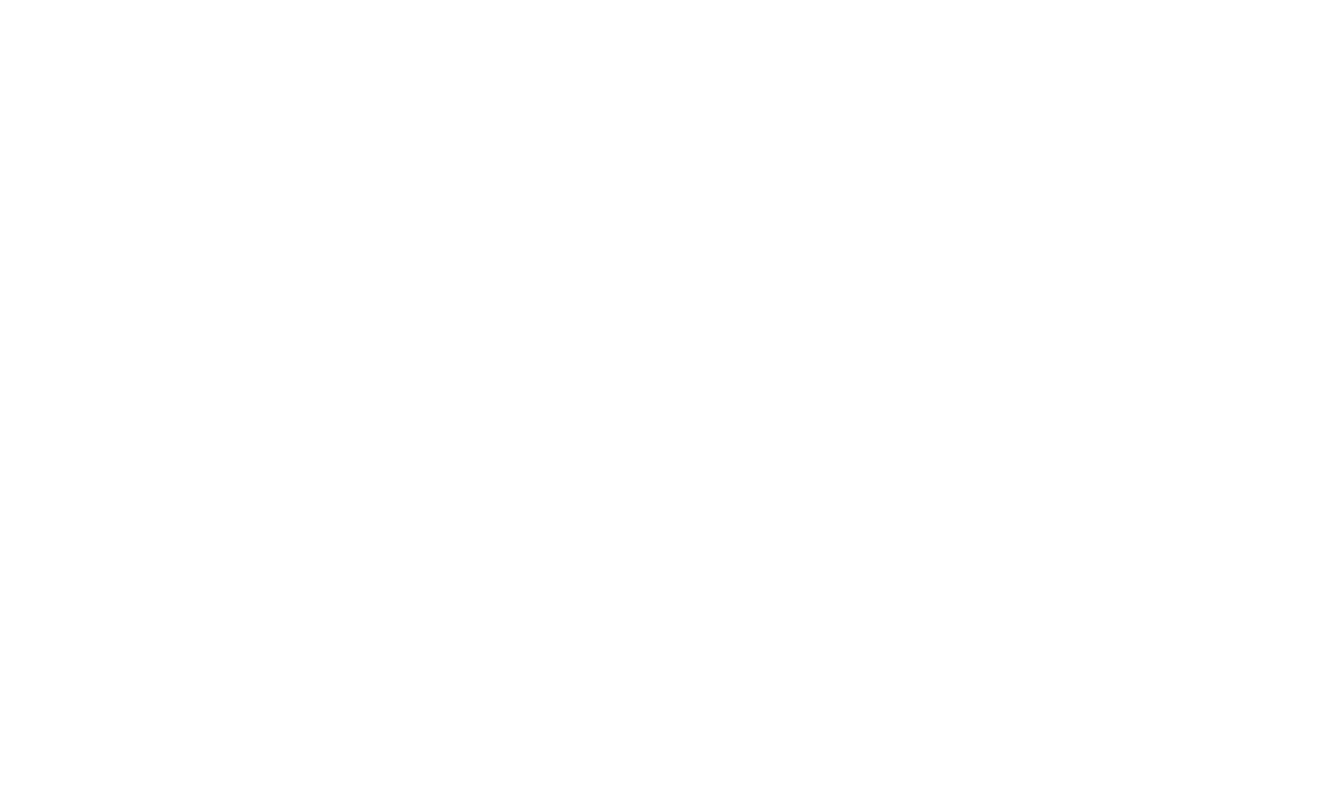
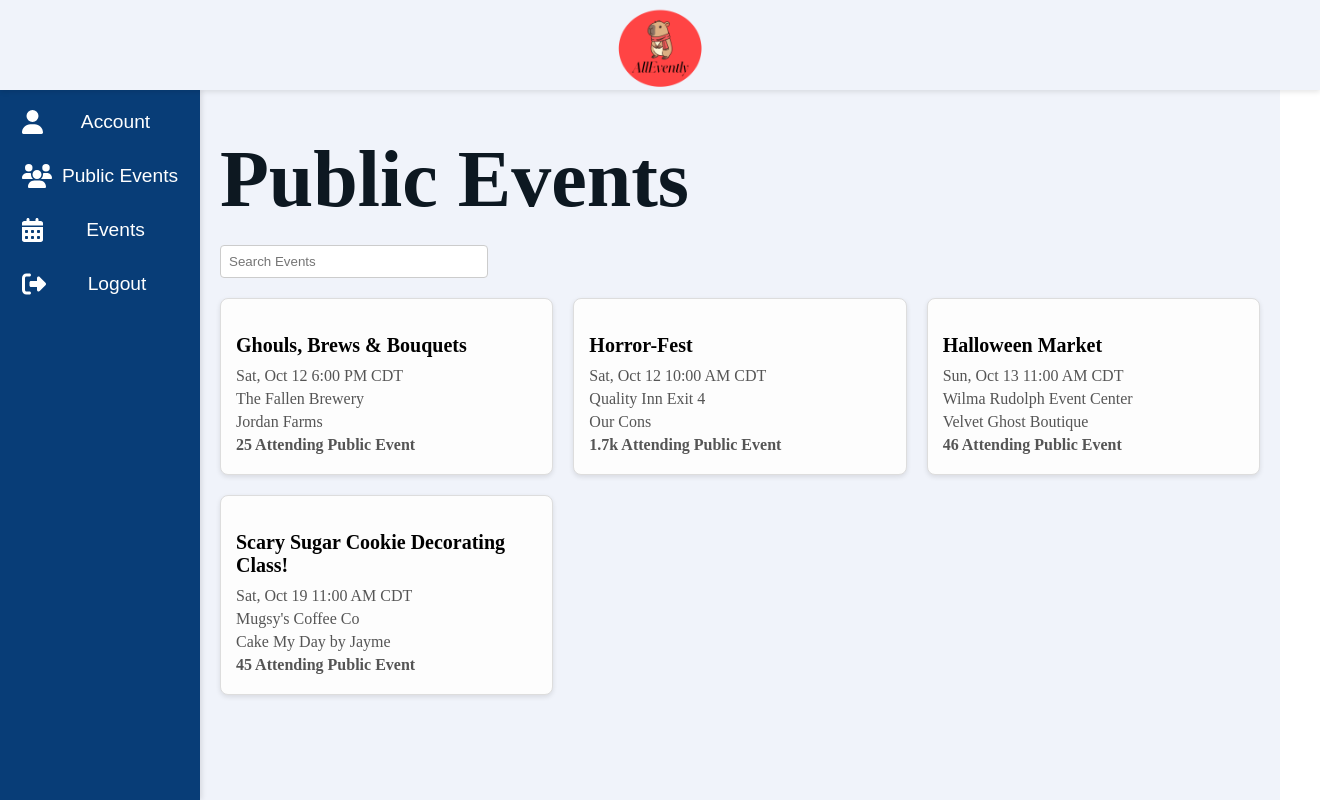
Before and after one commit to plewis10apsu/AllEvently, a Vue app in the folder AllEventlyProjectFiles/frontend/: page /public in a window 1280 px wide. Before the commit this address had no page. Shown: the whole page, 1320 px wide, since content can reach past the window. Built offline with nearby package versions, Linux system fonts and the light colour scheme; what vue3-google-login would draw is missing.

Commit message:
Added Public Events page, and Account page. Also, user is redirected to login page when the Logout button is pressed.

```diff
--- /dev/null
+++ b/AllEventlyProjectFiles/frontend/src/components/Account.vue
@@ -0,0 +1,69 @@
+<script setup lang="ts">
+import {ref} from "vue";
+import TopPanel from "@/components/TopPanel.vue";
+import Sidebar from "./Sidebar.vue";
+import logo from "@/assets/AllEventlyLogo.png";
+
+const isSidebarVisible = ref(true);
+const firstName = ref("Jane");
+const lastName = ref("Smith");
+
+function resetPassword() {
+  // Logic for resetting password can be added here
+  alert("Password reset link sent to your email.");
+}
+
+function saveChanges() {
+  // Logic for saving changes can be added here
+  alert("Account information saved.");
+}
+
+</script>
+
+<template>
+
+  <div class="page-layout account-page">
+    <TopPanel :logo="logo" />
+      <Sidebar :isVisible="isSidebarVisible"/>
+      <!-- Main content area -->
+      <main class="content-area account-content">
+        <div class="content-header">
+          <h1 class="main-title">Account Settings</h1>
+        </div>
+        <div class="form-container">
+          <label for="first-name">First Name:</label>
+          <input id="first-name" type="text" v-model="firstName" />
+
+          <label for="last-name">Last Name:</label>
+          <input id="last-name" type="text" v-model="lastName" />
+
+          <button @click="resetPassword" class="action-button">Reset Password</button>
+          <button @click="saveChanges" class="save-button">Save</button>
+        </div>
+      </main>
+  </div>
+
+</template>
+
+<style scoped>
+@import '@/styles/common.css';
+.account-page {
+  display: flex;
+}
+
+.form-container {
+  margin-top: 20px;
+  display: flex;
+  flex-direction: column;
+  gap: 10px;
+}
+
+.action-button, .save-button {
+  margin-top: 10px;
+}
+
+input {
+  padding: 5px;
+  margin-bottom: 5px;
+}
+</style>
--- a/AllEventlyProjectFiles/frontend/src/components/Events.vue
+++ b/AllEventlyProjectFiles/frontend/src/components/Events.vue
@@ -1,12 +1,13 @@
 <script setup lang="ts">
 import { ref, computed } from 'vue';
-import EventCard from './EventCard.vue';
+import TopPanel from "@/components/TopPanel.vue";
 import Sidebar from "./Sidebar.vue";
 import logo from '@/assets/AllEventlyLogo.png';
+import SearchBar from "@/components/SearchBar.vue";
+import EventCard from './EventCard.vue';
 import { Event } from '@/types/EventInterface';
 
 const activeTab = ref('attending');
-const searchQuery = ref('');
 const filterOption = ref('Upcoming Events');
 const isSidebarVisible = ref(true);
 const sidebarWidth = ref(200); // Default width
@@ -77,26 +78,19 @@ const editInvitation = (_event: any) => {
 };
 </script>
 <template>
-    <div class="events-page">
-        <!-- Top panel with toggle button and logo -->
-        <header class="top-panel">
-
-            <div class="logo">
-                <img :src="logo" alt="AllEvently Logo" class="logo-img"/>
-            </div>
-        </header>
-        <!-- Sidebar navigation panel -->
+    <div class="page-layout events-page">
+      <TopPanel :logo="logo" />
         <Sidebar :isVisible="isSidebarVisible"/>
         <!-- Main content area -->
-        <main class="events-content">
+        <main class="content-area events-content">
             <div class="content-header">
-                <h1 class="main-title">Events</h1>
+              <h1 class="main-title">Events</h1>
                 <div class="tabs">
                     <button :class="{ active: activeTab === 'attending' }" @click="activeTab = 'attending'">Attending</button>
                     <button :class="{ active: activeTab === 'hosting' }" @click="activeTab = 'hosting'">Hosting</button>
                 </div>
                 <div class="filters">
-                    <input type="text" placeholder="Search Events..." v-model="searchQuery"/>
+                  <SearchBar />
                     <select v-model="filterOption">
                         <option>Upcoming Events</option>
                     </select>
@@ -114,65 +108,7 @@ const editInvitation = (_event: any) => {
     </div>
 </template>
 <style scoped>
-
-.main-title {
-  font-size: 5rem;
-  font-weight: bold;
-  color: #0D1821;
-  margin-bottom: 20px;
-}
-
-.events-page {
-  display: flex;
-  flex-direction: row;
-  width: 100%;
-  margin: 0;
-  padding: 0;
-  box-sizing: border-box;
-  height: 100vh; /* Full viewport height */
-  overflow: hidden;
-}
-
-.top-panel {
-  position: absolute;
-  top: 0;
-  left: 0;
-  width: 100%;
-  height: 90px;
-  background-color: #f0f3fa;
-  color: white;
-  display: flex;
-  align-items: center;
-  justify-content: flex-start;
-  padding: 0 20px;
-  z-index: 10;
-  box-shadow: 0 2px 5px rgba(0, 0, 0, 0.1);
-}
-
-.logo {
-  display: flex;
-  justify-content: center;
-  align-items: center;
-  width: 100%;
-  margin: 20px 0;
-}
-
-.logo-img {
-  height: 120px;
-  width: auto;
-  margin-top: -20px;
-}
-
-.events-content {
-  margin-left: 0;
-  margin-top: 60px;
-  padding: 20px;
-  flex-grow: 1;
-  background-color: #f0f3fa;
-  min-height: calc(100vh - 90px);
-  overflow-y: auto;
-  transition: margin-left 0.3s;
-}
+@import '@/styles/common.css';
 
 .event-listings {
   display: flex;
--- /dev/null
+++ b/AllEventlyProjectFiles/frontend/src/components/Public.vue
@@ -0,0 +1,55 @@
+<script setup lang="ts">
+import {ref} from "vue";
+import TopPanel from "@/components/TopPanel.vue";
+import Sidebar from "./Sidebar.vue";
+import logo from "@/assets/AllEventlyLogo.png";
+import SearchBar from "@/components/SearchBar.vue";
+import PublicEventCard from './PublicEventCard.vue';
+
+const isSidebarVisible = ref(true);
+</script>
+
+<template>
+  <div class="page-layout public-page">
+    <TopPanel :logo="logo" />
+    <Sidebar :isVisible="isSidebarVisible"/>
+
+    <!-- Main content area -->
+    <main class="content-area public-content">
+      <div class="content-header">
+        <h1 class="main-title">Public Events</h1>
+        <div class="search-filter-container">
+          <SearchBar />
+          <!-- Add other filter buttons here -->
+        </div>
+      </div>
+
+      <!-- Events grid -->
+      <div class="events-grid">
+        <PublicEventCard title="Ghouls, Brews & Bouquets" date="Sat, Oct 12 6:00 PM CDT" venue="The Fallen Brewery" location="Jordan Farms" attendees="25" />
+        <PublicEventCard title="Horror-Fest" date="Sat, Oct 12 10:00 AM CDT" venue="Quality Inn Exit 4" location="Our Cons" attendees="1.7k" />
+        <PublicEventCard title="Halloween Market" date="Sun, Oct 13 11:00 AM CDT" venue="Wilma Rudolph Event Center" location="Velvet Ghost Boutique" attendees="46" />
+        <PublicEventCard title="Scary Sugar Cookie Decorating Class!" date="Sat, Oct 19 11:00 AM CDT" venue="Mugsy's Coffee Co" location="Cake My Day by Jayme" attendees="45" />
+        <!-- Add more EventCard components -->
+      </div>
+    </main>
+  </div>
+</template>
+
+<style scoped>
+@import '@/styles/common.css';
+
+.search-filter-container {
+  display: flex;
+  justify-content: space-between;
+  align-items: center;
+  margin-bottom: 20px;
+}
+
+.events-grid {
+  display: grid;
+  grid-template-columns: repeat(auto-fill, minmax(250px, 1fr));
+  gap: 20px;
+  margin-top: 20px;
+}
+</style>
--- /dev/null
+++ b/AllEventlyProjectFiles/frontend/src/components/PublicEventCard.vue
@@ -0,0 +1,48 @@
+<template>
+  <div class="public-event-card">
+    <h3 class="event-title">{{ title }}</h3>
+    <div class="event-details">
+      <p class="event-date">{{ date }}</p>
+      <p class="event-venue">{{ venue }}</p>
+      <p class="event-location">{{ location }}</p>
+      <p class="event-attendees">{{ attendees }} Attending Public Event</p>
+    </div>
+  </div>
+</template>
+
+<script setup lang="ts">
+defineProps({
+  title: String,
+  date: String,
+  venue: String,
+  location: String,
+  attendees: [String, Number],
+});
+</script>
+
+<style scoped>
+.public-event-card {
+  padding: 15px;
+  border: 1px solid #ddd;
+  border-radius: 8px;
+  background-color: #fdfdfd;
+  box-shadow: 0 2px 5px rgba(0, 0, 0, 0.1);
+}
+
+.event-title {
+  font-size: 1.25em;
+  margin-bottom: 10px;
+  font-weight: bold;
+}
+
+.event-details p {
+  margin: 5px 0;
+  color: #555;
+}
+
+.event-attendees {
+  font-weight: bold;
+  margin-top: 10px;
+  color: #333;
+}
+</style>
--- /dev/null
+++ b/AllEventlyProjectFiles/frontend/src/components/SearchBar.vue
@@ -0,0 +1,18 @@
+<script setup lang="ts">
+
+</script>
+
+<template>
+  <div class="search-container">
+    <input type="text" placeholder="Search Events" class="search-bar" />
+  </div>
+</template>
+
+<style scoped>
+.search-bar {
+  width: 250px;
+  padding: 8px;
+  border: 1px solid #ccc;
+  border-radius: 4px;
+}
+</style>
--- a/AllEventlyProjectFiles/frontend/src/components/Sidebar.vue
+++ b/AllEventlyProjectFiles/frontend/src/components/Sidebar.vue
@@ -1,6 +1,7 @@
 <script setup lang="ts">
 import { defineProps, PropType } from 'vue';
 import { FontAwesomeIcon } from '@fortawesome/vue-fontawesome';
+import router from "@/router";
 
 type NavItem = {
   label: string;
@@ -16,17 +17,16 @@ defineProps({
   navItems: {
     type: Array as PropType<NavItem[]>,
     default: () => [
-      { label: 'Account', path: '/profile', icon: ['fas', 'user'] },
-      { label: 'Public Events', path: '/dashboard', icon: ['fas', 'users'] },
+      { label: 'Account', path: '/account', icon: ['fas', 'user'] },
+      { label: 'Public Events', path: '/public', icon: ['fas', 'users'] },
       { label: 'Events', path: '/events', icon: ['fas', 'calendar-alt'] },
-      { label: 'Logout', path: '/login', icon: ['fas', 'right-from-bracket'] },
+      { label: 'Logout', path: '/', icon: ['fas', 'right-from-bracket'] },
     ],
   },
 });
 
 const navigateTo = (path: string) => {
-  // Logic for navigation, e.g., using Vue Router
-  window.location.href = path;
+  router.push(path);
 };
 </script>
 
--- /dev/null
+++ b/AllEventlyProjectFiles/frontend/src/components/TopPanel.vue
@@ -0,0 +1,47 @@
+<script setup lang="ts">
+import { defineProps } from 'vue';
+
+defineProps<{
+  logo: string;
+}>();
+</script>
+
+<template>
+  <header class="top-panel">
+    <div class="logo">
+      <img :src="logo" alt="Logo" class="logo-img" />
+    </div>
+  </header>
+</template>
+
+<style scoped>
+.top-panel {
+  position: absolute;
+  top: 0;
+  left: 0;
+  width: 100%;
+  height: 90px;
+  background-color: #f0f3fa;
+  color: white;
+  display: flex;
+  align-items: center;
+  justify-content: flex-start;
+  padding: 0 20px;
+  z-index: 10;
+  box-shadow: 0 2px 5px rgba(0, 0, 0, 0.1);
+}
+
+.logo {
+  display: flex;
+  justify-content: center;
+  align-items: center;
+  width: 100%;
+  margin: 20px 0;
+}
+
+.logo-img {
+  height: 120px;
+  width: auto;
+  margin-top: -20px;
+}
+</style>
--- a/AllEventlyProjectFiles/frontend/src/router/index.ts
+++ b/AllEventlyProjectFiles/frontend/src/router/index.ts
@@ -1,6 +1,8 @@
 import { createRouter, createWebHistory } from 'vue-router';
 import Login from '../components/Login.vue';
 import Events from '../components/Events.vue';
+import Account from "@/components/Account.vue";
+import Public from "@/components/Public.vue";
 
 const routes = [
     {
@@ -12,6 +14,16 @@ const routes = [
         path: '/events',
         name: 'Events',
         component: Events
+    },
+    {
+        path: '/account',
+        name: 'Account',
+        component: Account
+    },
+    {
+        path: '/public',
+        name: 'Public',
+        component: Public
     }
 ];
 
--- /dev/null
+++ b/AllEventlyProjectFiles/frontend/src/styles/common.css
@@ -0,0 +1,28 @@
+.main-title {
+    font-size: 5rem;
+    font-weight: bold;
+    color: #0D1821;
+    margin-bottom: 20px;
+}
+
+.page-layout {
+    display: flex;
+    flex-direction: row;
+    width: 100%;
+    margin: 0;
+    padding: 0;
+    box-sizing: border-box;
+    height: 100vh; /* Full viewport height */
+    overflow: hidden;
+}
+
+.content-area {
+    margin-left: 0;
+    margin-top: 60px;
+    padding: 20px;
+    flex-grow: 1;
+    background-color: #f0f3fa;
+    min-height: calc(100vh - 90px);
+    overflow-y: auto;
+    transition: margin-left 0.3s;
+}
```
Also changed, not shown: 1 other file (tests, documents, lock files or other folders).
